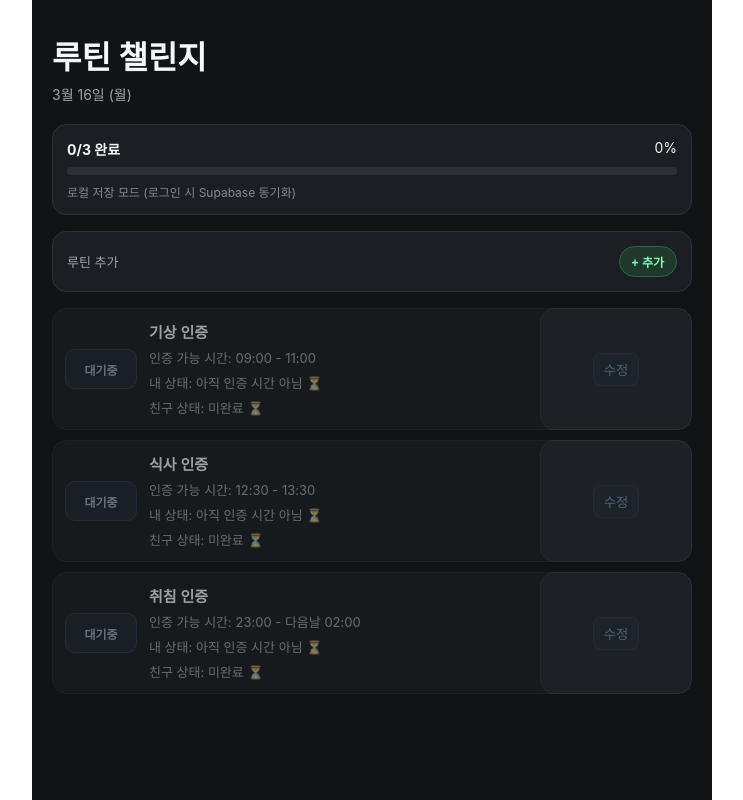
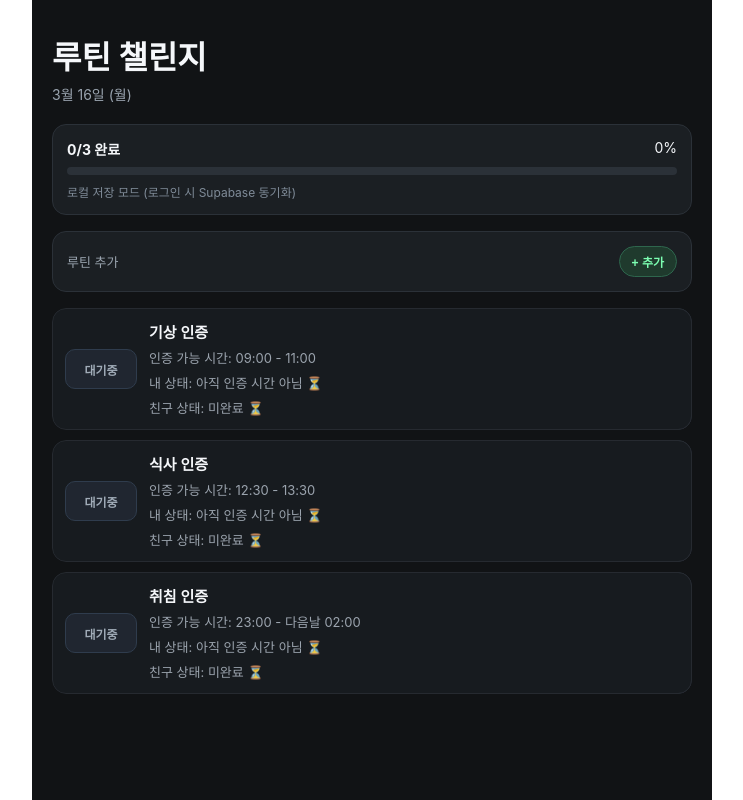
Before and after one commit to jxxh204/routine-app, a Next.js app in the folder apps/web/: page /today in a window 1280 px wide. Shown: the whole page, without its empty margins (268-1011 px from the left). Built offline with nearby package versions, Linux system fonts and the light colour scheme; no server answers.

Commit message:
style(web): 루틴카드 fill opacity 100%로 조정해 버튼 비침 방지

```diff
--- a/apps/web/src/app/today/today-view.tsx
+++ b/apps/web/src/app/today/today-view.tsx
@@ -915,8 +915,9 @@ const styles: Record<string, CSSProperties> = {
   },
   itemInactive: {
     border: '1px solid #252a31',
-    opacity: 0.62,
-    filter: 'grayscale(0.2)',
+    background: '#171b20',
+    opacity: 1,
+    filter: 'grayscale(0.12)',
   },
   checkButton: {
     width: 72,
```
